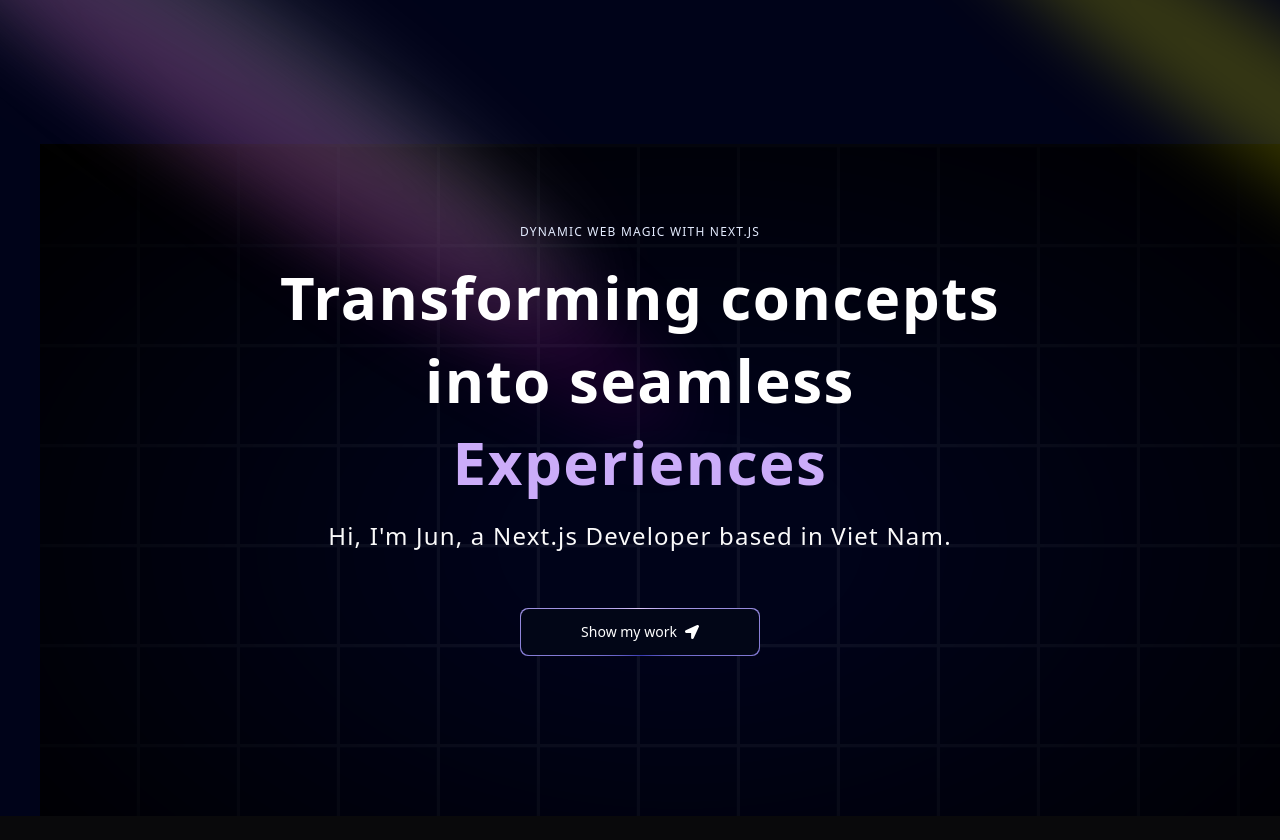
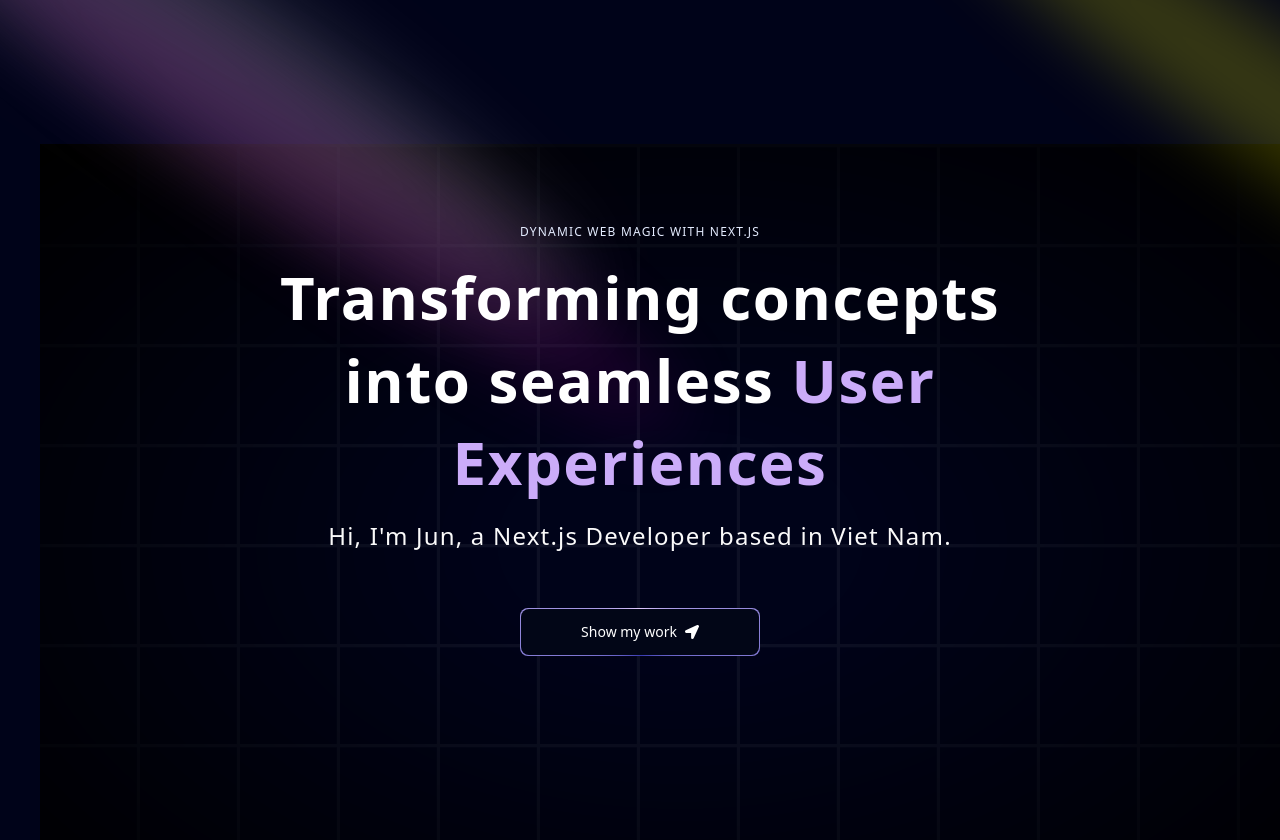
Before and after one commit to JunCodera1/Portfolio-Website, a Next.js app: page / in a window 1280 px wide. Before the commit the page ends 816 px from the top, so only its background shows below. Built offline with nearby package versions, Linux system fonts and the light colour scheme.

Commit message:
add Grid and Floating navbar to page

```diff
--- a/app/page.tsx
+++ b/app/page.tsx
@@ -1,11 +1,18 @@
 import Image from "next/image";
 import Hero from "@/components/Hero";
+import { FloatingNav } from "@/components/ui/FloatingNav";
+import { FaHome } from "react-icons/fa";
+import Grid from "@/components/Grid";
 
 export default function Home() {
   return (
     <main  className="relative bg-black-100 flex justify-center items-center flex-col overflow-hidden mx-auto sm:px-10 px-5">
       <div className="max-w-7xl w-full">
+        <FloatingNav navItems={[
+          {name: 'Home', link:'/', icon: <FaHome />}
+        ]}/>
         <Hero/>
+        <Grid/>
       </div>
     </main>
   );
--- /dev/null
+++ b/components/Grid.tsx
@@ -0,0 +1,9 @@
+import React from 'react'
+
+const Grid = () => {
+  return (
+    <div>Grid</div>
+  )
+}
+
+export default Grid
--- a/components/Hero.tsx
+++ b/components/Hero.tsx
@@ -27,7 +27,7 @@ const Hero = () => {
               </h2>
               <TextGenerateEffect
                 className='text-center text-[40px] md:text-6xl'
-                words='Transforming concepts into seamless Experiences'
+                words='Transforming concepts into seamless User Experiences'
               />
 
               <p className='text-center md:tracking-wider mb-4 text-sm md:text-lg lg:text-2xl'>
```
